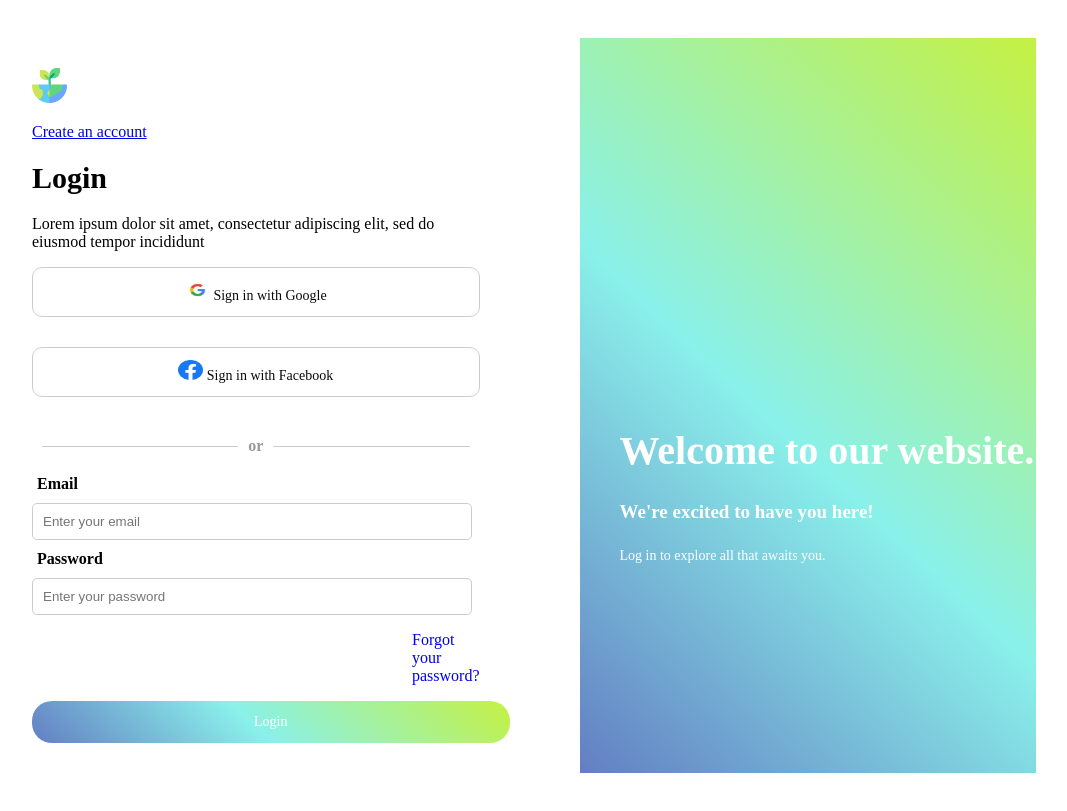
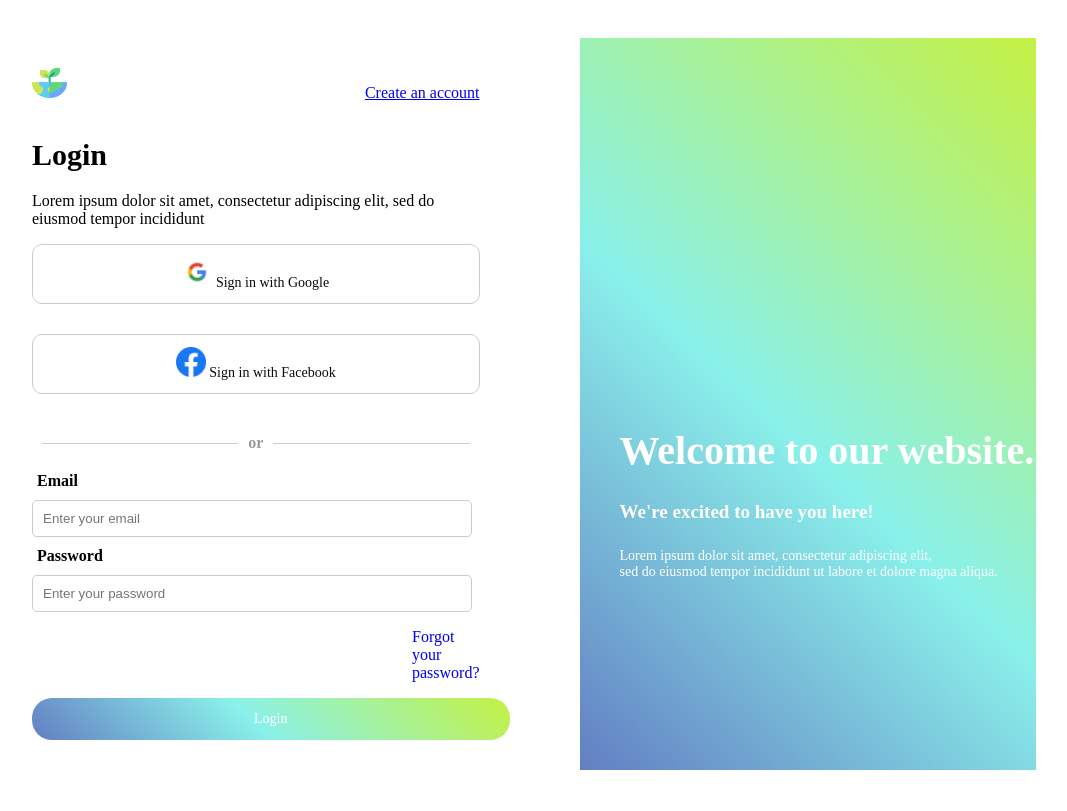
Before and after one commit to chadepowell/login-form, a plain HTML site: page index.html in a window 1280 px wide. Shown: the whole page, without its empty margins (126-1193 px from the left). Drawn offline with Linux system fonts and the light colour scheme.

Commit message:
adjust logo styles

```diff
--- a/index.html
+++ b/index.html
@@ -20,11 +20,11 @@
 
             <div class="social-sign-in">
                 <button>
-                <img src="image/googleicon.png" alt="Google Icon" style="width: 25px; height: 20px;"> Sign in with Google
+                <img src="image/googleicon.png" alt="Google Icon" style="width: 30px; height: 30px;"> Sign in with Google
                 </button>
 
                 <button>
-                <img src="image/facebookicon.png" alt="Facebook Icon" style="width: 25px; height: 20px;"> Sign in with Facebook
+                <img src="image/facebookicon.png" alt="Facebook Icon" style="width: 30px; height: 30px;"> Sign in with Facebook
                 </button>
             </div>
 
@@ -54,7 +54,7 @@
             <div class="content">
                 <h1>Welcome to our website.</h1>
                 <h4>We're excited to have you here!</h4>
-                <p>Log in to explore all that awaits you.</p>
+                <p>Lorem ipsum dolor sit amet, consectetur adipiscing elit,<br>sed do eiusmod tempor incididunt ut labore et dolore magna aliqua.</p>
             </div>
 
         </div>
--- a/style.css
+++ b/style.css
@@ -11,12 +11,13 @@
 
 .left-column .logo img {
     width: 35px;
+    height: 30px;
 }
 
-.left-column .logo p a {
-    display: grid;
-    grid-template-columns: 1fr 1fr;
-    width: 100%;
+ .left-column .logo {
+    display: flex;
+    justify-content: space-between;
+
 }
 
 
@@ -119,6 +120,7 @@
     padding: 30px 40px;
 }
 
+
 .right-column .content {
     position: absolute;
     top: 50%;
```
